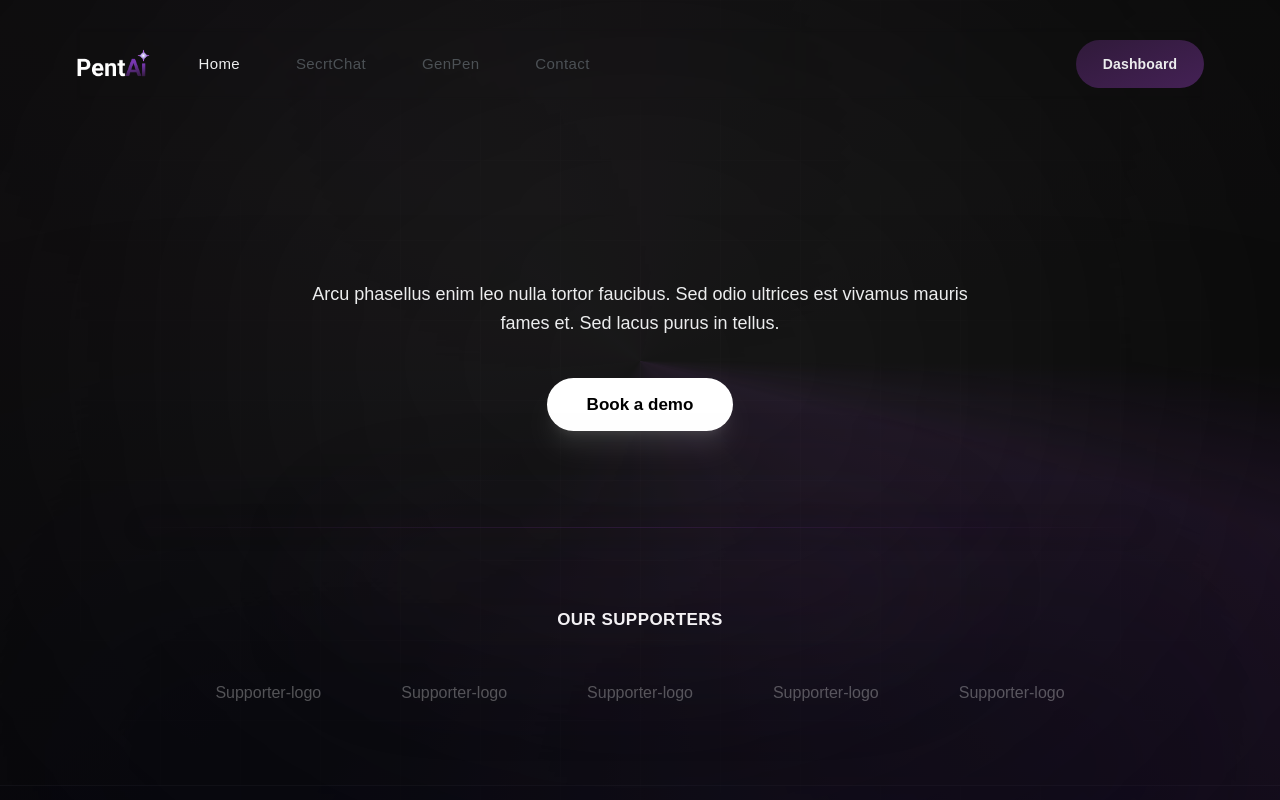
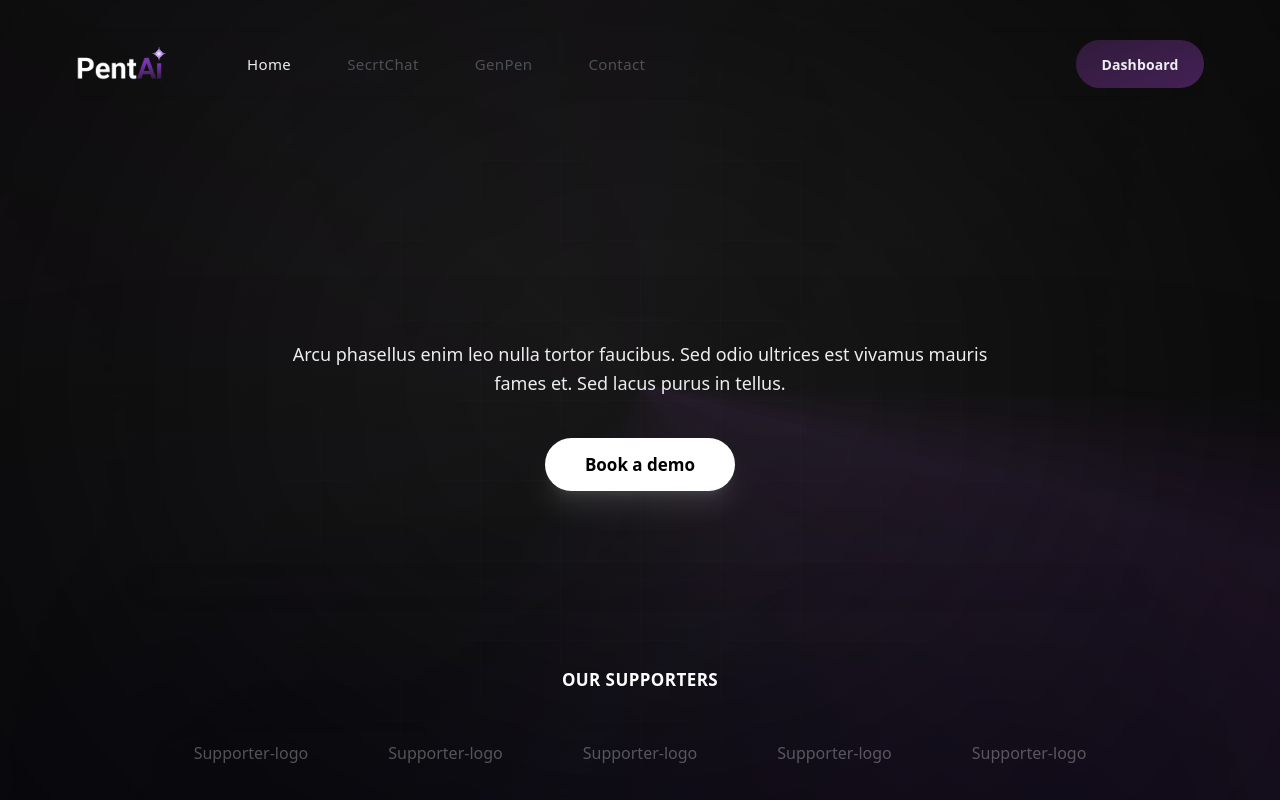
Before and after one commit to zaraakhtar/Penai-landing-page, a Next.js app: page / in a window 1280 px wide. Shown: the top 800 px of the page. Built offline with nearby package versions, Linux system fonts and the light colour scheme.

Commit message:
fixed the navbar

```diff
--- a/app/globals.css
+++ b/app/globals.css
@@ -1,40 +1,94 @@
 @import "tailwindcss";
 
 :root {
-  --background: #0a0a0a;
-  --foreground: #ffffff;
+  --background: #1C1C1C;
+  --foreground: #ECEDEE;
 }
 
 @theme inline {
-  --color-background: #0a0a0a;
-  --color-foreground: #ffffff;
+  --color-background:    #1C1C1C;
+  --color-foreground:    #ECEDEE;
+  --color-overlay-navy:  #000212;
 
-  /* Brand Palette */
-  --color-brand-purple-dark: #301a3a;
-  --color-brand-purple-light: #442155;
-  --color-heading-grey: #7e7e7e;
-  --color-subheading: #ecedee;
+  --color-brand-dark:    #301A3A;
+  --color-brand-mid:     #442155;
+  --color-brand-accent:  #7938B2;
+  --color-brand-lavender:#B77DDD;
+  --color-brand-petal:   #F7ECFC;
+
+  --color-glow-deep:     #231628;
+  --color-glow-mid:      #432155;
+  --color-glow-dark:     #1B141D;
+
+  --color-text-primary:  #ECEDEE;
+  --color-text-muted:    #4C5155;
+  --color-text-heading:  #7E7E7E;
+
+  --color-grid:          #505050;
+  --color-grid-soft:     #7E7E7E;
+  --color-stroke-card:   #3D3D3D;
+
+  --color-navbar-bg:     rgba(10, 10, 10, 0.18);
+  --color-navbar-border: rgba(255, 255, 255, 0.07);
 
   --font-sans: var(--font-dm-sans), system-ui, sans-serif;
 }
 
 @layer utilities {
   .btn-primary-gradient {
-    background: linear-gradient(to right, var(--color-brand-purple-dark) 10%, var(--color-brand-purple-light) 100%);
+    background: linear-gradient(
+      to bottom right,
+      var(--color-brand-dark) 0%,
+      var(--color-brand-mid)  62%
+    );
     transition: all 0.3s ease;
-  }
-
-  .glass {
-    background: rgba(10, 10, 10, 0.7);
-    backdrop-filter: blur(12px) saturate(180%);
-    border: 1px solid rgba(255, 255, 255, 0.08);
   }
   .btn-primary-gradient:hover {
     filter: brightness(1.1);
     transform: translateY(-1px);
   }
 
-  /* Premium Faded Grid Pattern */
+  .logo-a-gradient {
+    background: linear-gradient(
+      to bottom,
+      var(--color-brand-accent),
+      var(--color-brand-dark)
+    );
+    -webkit-background-clip: text;
+    background-clip: text;
+    -webkit-text-fill-color: transparent;
+  }
+
+  .heading-gradient {
+    background: linear-gradient(to bottom, #ffffff, var(--color-text-muted));
+    -webkit-background-clip: text;
+    background-clip: text;
+    -webkit-text-fill-color: transparent;
+  }
+
+  .glass {
+    background: rgba(28, 28, 28, 0.72);
+    backdrop-filter: blur(12px) saturate(180%);
+    -webkit-backdrop-filter: blur(12px) saturate(180%);
+    border: 1px solid rgba(255, 255, 255, 0.08);
+  }
+
+  .glass-nav {
+    background: var(--color-navbar-bg);
+    backdrop-filter: blur(2px);
+    -webkit-backdrop-filter: blur(2px);
+    border: 1px solid var(--color-navbar-border);
+  }
+
+  .glow-purple {
+    background: radial-gradient(
+      circle,
+      rgba(67, 33, 85, 0.4) 0%,
+      rgba(35, 22, 40, 0.2) 50%,
+      transparent 70%
+    );
+  }
+
   .bg-grid-pattern {
     background-image:
       linear-gradient(to right, rgba(255, 255, 255, 0.04) 1px, transparent 1px),
@@ -43,11 +97,17 @@
     mask-image: radial-gradient(circle at center, black, transparent 100%);
     -webkit-mask-image: radial-gradient(circle at center, black, transparent 100%);
   }
+
+  .card-border {
+    border: 1px solid var(--color-stroke-card);
+    border-radius: 14px;
+  }
 }
 
 body {
   background: var(--background);
   color: var(--foreground);
-  font-family: sans-serif;
+  font-family: var(--font-sans);
   -webkit-font-smoothing: antialiased;
+  -moz-osx-font-smoothing: grayscale;
 }
--- a/components/Navbar.tsx
+++ b/components/Navbar.tsx
@@ -5,21 +5,6 @@ import Image from "next/image";
 import Link from "next/link";
 import { Menu, X } from "lucide-react";
 import { motion, AnimatePresence } from "framer-motion";
-
-// ─── Design token extraction from Figma SVG ──────────────────────────────────
-// Canvas: 1440px wide, background #1C1C1C
-// Navbar pill:  foreignObject x=76, y=28, width=1288, height=72
-//   → so the pill occupies 1288 of 1440px, with 76px margins on each side
-//   → proportionally: lr padding = 76/1440 ≈ 5.28% → use px-[76px] on a full-width nav
-// Nav links start at x≈290 (after logo ends ~x200) → gap between logo & links
-//   "Home"     x≈290  fill="#ECEDEE"   (active)
-//   "SecrtChat"x≈423  fill="#4C5155"   (inactive)
-//   "GenPen"   x≈603  fill="#4C5155"
-//   "Contact"  x≈760  fill="#4C5155"
-// Dashboard pill: x=1232..1360, y=40..88 → 128px × 48px, border-radius=24px
-//   gradient: #301A3A (0%) → #442155 (62%)  text fill="#ECEDEE"
-// The links are NOT centered – they flow left-to-right after the logo
-// ─────────────────────────────────────────────────────────────────────────────
 
 const NAV_LINKS = [
   { name: "Home",      href: "/",           active: true  },
@@ -33,12 +18,6 @@ export default function Navbar() {
 
   return (
     <>
-      {/*
-        Full-width fixed nav bar.
-        Pill: positioned x=76 on a 1440 canvas → 76/1440 = ~5.28%
-        We approximate with px-[76px] on a centered pill capped at 1288px.
-        Height: 72px  |  backdrop-filter: blur(2px)
-      */}
       <nav
         id="main-navbar"
         className="fixed top-0 left-0 z-50 w-full"
@@ -52,30 +31,19 @@ export default function Navbar() {
             margin: "0 auto",
             backdropFilter: "blur(2px)",
             WebkitBackdropFilter: "blur(2px)",
-            /* No explicit background — just the blur over the page */
           }}
         >
-          {/* ── Logo ─────────────────────────────────────────────────────── */}
-          <Link href="/" id="navbar-logo" className="flex-shrink-0 mr-12">
+          <Link href="/" id="navbar-logo" className="flex-shrink-0 mr-20">
             <Image
               src="/images/Logo.png"
               alt="PentAI Logo"
-              width={140}
-              height={40}
+              width={106}
+              height={44}
               priority
-              className="h-9 w-auto object-contain"
+              className="h-11 w-auto object-contain"
             />
           </Link>
 
-          {/* ── Desktop nav links (left-aligned, after logo) ──────────────
-              Positions from SVG:
-                Home      x≈290  → first link after logo
-                SecrtChat x≈423
-                GenPen    x≈603
-                Contact   x≈760
-              Gap between links: varies but ~110–160px
-              Using a gap of ~56px (gap-14) to approximate proportionally
-          ──────────────────────────────────────────────────────────────── */}
           <div className="hidden md:flex items-center gap-14">
             {NAV_LINKS.map((link) => (
               <Link
@@ -96,17 +64,8 @@ export default function Navbar() {
             ))}
           </div>
 
-          {/* ── Spacer ───────────────────────────────────────────────────── */}
           <div className="flex-1" />
 
-          {/* ── Dashboard button + mobile toggle ─────────────────────────
-              Button specs:
-                x=1232..1360 on 1440px canvas → 128px wide
-                y=40..88 → 48px tall
-                border-radius: 24px (full pill)
-                gradient: #301A3A → #442155
-                text: #ECEDEE, font ~14px
-          ──────────────────────────────────────────────────────────────── */}
           <div className="flex items-center gap-3">
             <button
               id="navbar-dashboard-btn"
@@ -123,7 +82,6 @@ export default function Navbar() {
               Dashboard
             </button>
 
-            {/* Mobile hamburger */}
             <button
               id="navbar-menu-toggle"
               onClick={() => setIsOpen(!isOpen)}
@@ -137,7 +95,6 @@ export default function Navbar() {
         </div>
       </nav>
 
-      {/* ─── Mobile menu ─────────────────────────────────────────────────────── */}
       <AnimatePresence>
         {isOpen && (
           <motion.div
--- /dev/null
+++ b/theme.ts
@@ -0,0 +1,44 @@
+export const colors = {
+  background: "#1C1C1C",
+  brandPurpleDark: "#301A3A",
+  brandPurpleMid: "#442155",
+  brandPurpleAccent: "#7938B2",
+  brandPurpleLavender: "#B77DDD",
+  brandPurplePetal: "#F7ECFC",
+  textPrimary: "#ECEDEE",
+  textMuted: "#4C5155",
+  white: "#FFFFFF",
+  grid: "#505050",
+  gridSoft: "#7E7E7E",
+  strokeCard: "#3D3D3D",
+  overlayNavy: "#000212",
+  glowDeep: "#231628",
+  glowMid: "#432155",
+  glowDark: "#1B141D",
+  navbarBg: "rgba(10, 10, 10, 0.18)",
+  navbarBorder: "rgba(255, 255, 255, 0.07)",
+} as const;
+
+export const gradients = {
+  primary: `linear-gradient(to bottom right, ${colors.brandPurpleDark}, ${colors.brandPurpleMid})`,
+  logoA: `linear-gradient(to bottom, ${colors.brandPurpleAccent}, ${colors.brandPurpleDark})`,
+  illustration: `linear-gradient(to bottom, ${colors.brandPurpleAccent} 9.7%, ${colors.brandPurpleLavender} 48.6%, ${colors.brandPurplePetal} 89%)`,
+  gridFade: `linear-gradient(to bottom, ${colors.grid}, transparent)`,
+  headingText: `linear-gradient(to bottom, ${colors.white}, ${colors.textMuted})`,
+  navFade: `linear-gradient(to bottom, rgba(28,28,28,0.2), #1C1C1C)`,
+} as const;
+
+export const spacing = {
+  navbarTopPadding: "28px",
+  navbarSideMargin: "76px",
+  navbarMaxWidth: "1288px",
+  navbarHeight: "72px",
+  logoWidth: "106px",
+  logoHeight: "44px",
+  cTAButtonWidth: "128px",
+  cTAButtonHeight: "48px",
+  cTAButtonRadius: "24px",
+} as const;
+
+export type ColorKey = keyof typeof colors;
+export type GradientKey = keyof typeof gradients;
```
Also changed, not shown: 2 other files (tests, documents, lock files or other folders).
